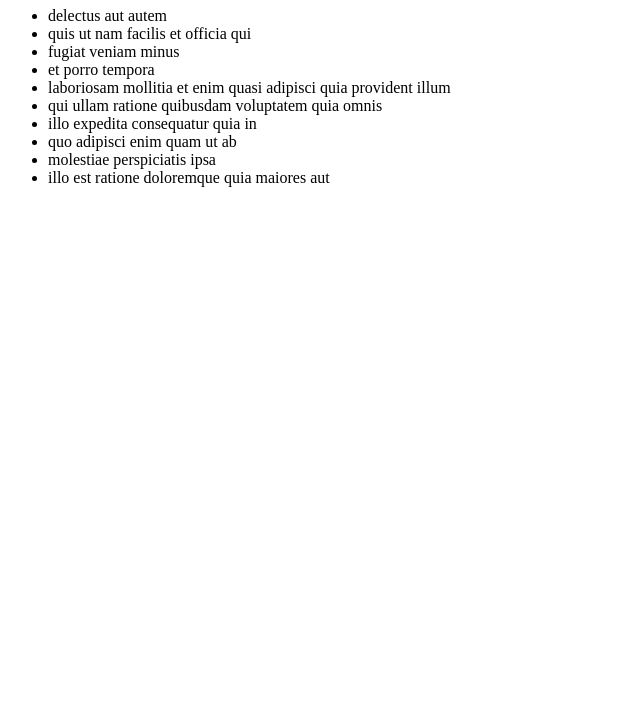
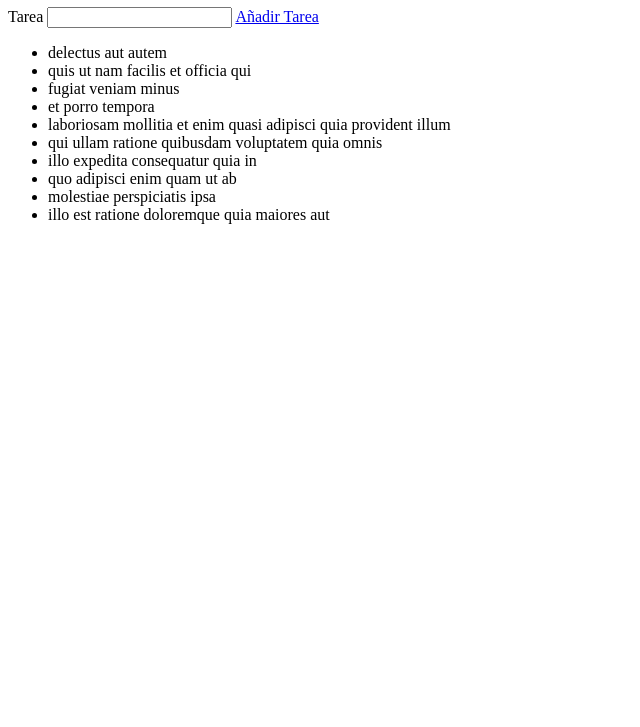
Before and after one commit to iamblancaperez/lista-tareas, a plain HTML site: page index.html in a window 1280 px wide. Shown: the part 73-800 px from the top of the page, without its empty margins (0-640 px from the left). Drawn offline with Linux system fonts and the light colour scheme.

Commit message:
Add input and button and feature addTask()

```diff
--- a/assets/js/main.js
+++ b/assets/js/main.js
@@ -8,3 +8,12 @@ tareas.forEach(function(el){
 	liAux.appendChild(textAux);
   miUl.appendChild(liAux);
 });
+
+function addTask(){
+	var miInput = document.getElementById("task").value;
+	var liAux = document.createElement("li");
+	var textAux = document.createTextNode(miInput);
+	liAux.appendChild(textAux);
+  miUl.appendChild(liAux);
+  document.getElementById("task").value = "";
+}
--- a/index.html
+++ b/index.html
@@ -6,6 +6,11 @@
 </head>
 <body>
 	<h1>Lista de tareas</h1>
+	<div>
+		<label for="task">Tarea</label>
+		<input type="text" id="task">
+		<a href="#" onclick="addTask()">Añadir Tarea</a>
+	</div>
 	<div class="contenedor">
 		<ul id="tareas">
 
```
